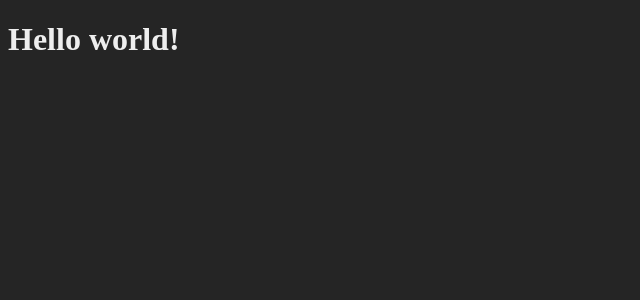
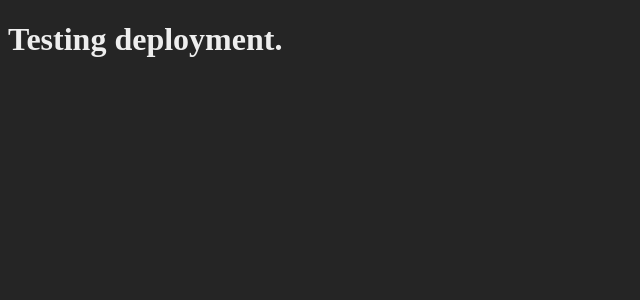
Before and after one commit to AvidDollars/angular-and-tailwind-ssr-demo, an Angular app: page / in a window 1280 px wide. Shown: the top 300 px of the page, without its empty margins (0-640 px from the left). Built offline with nearby package versions, Linux system fonts and the light colour scheme.

Commit message:
testing deployment

```diff
--- a/src/app/app.component.html
+++ b/src/app/app.component.html
@@ -1 +1 @@
-<h1>Hello world!</h1>
+<h1>Testing deployment.</h1>
```
Also changed, not shown: 1 other file (tests, documents, lock files or other folders).
